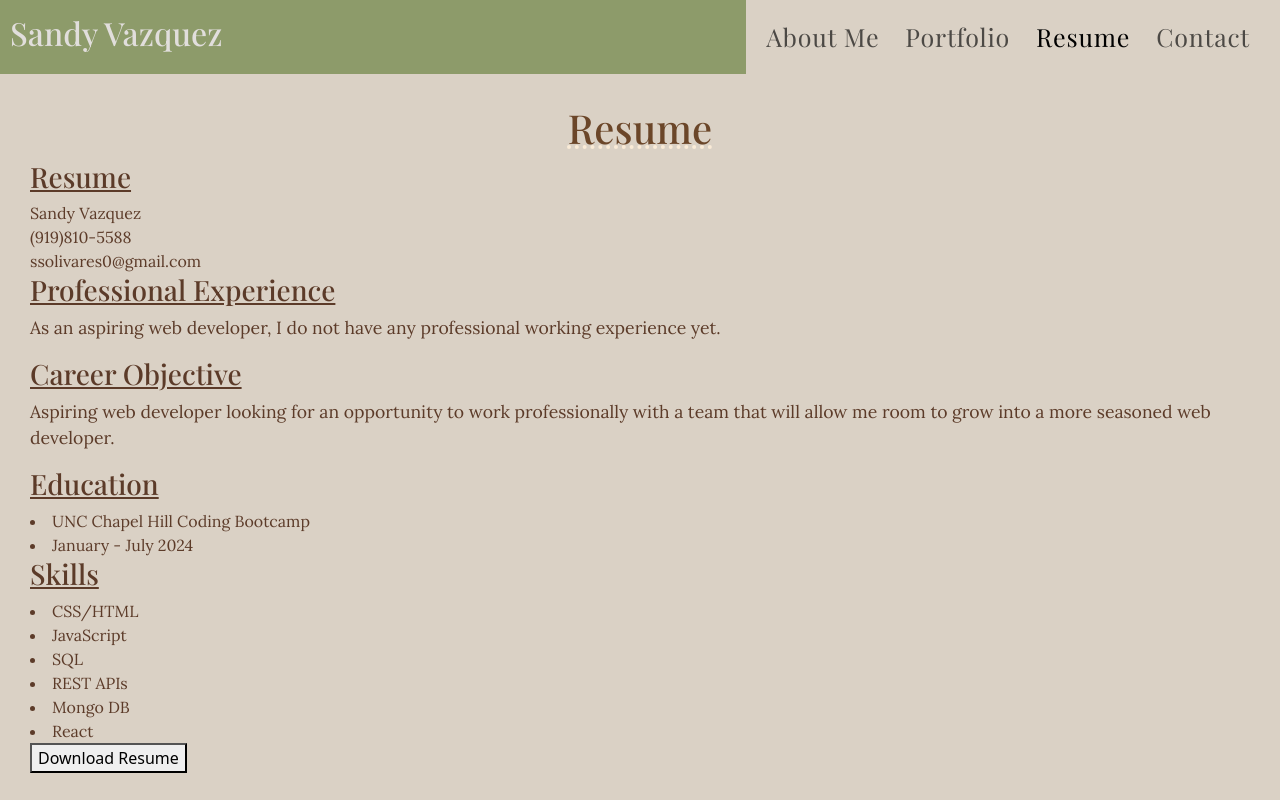
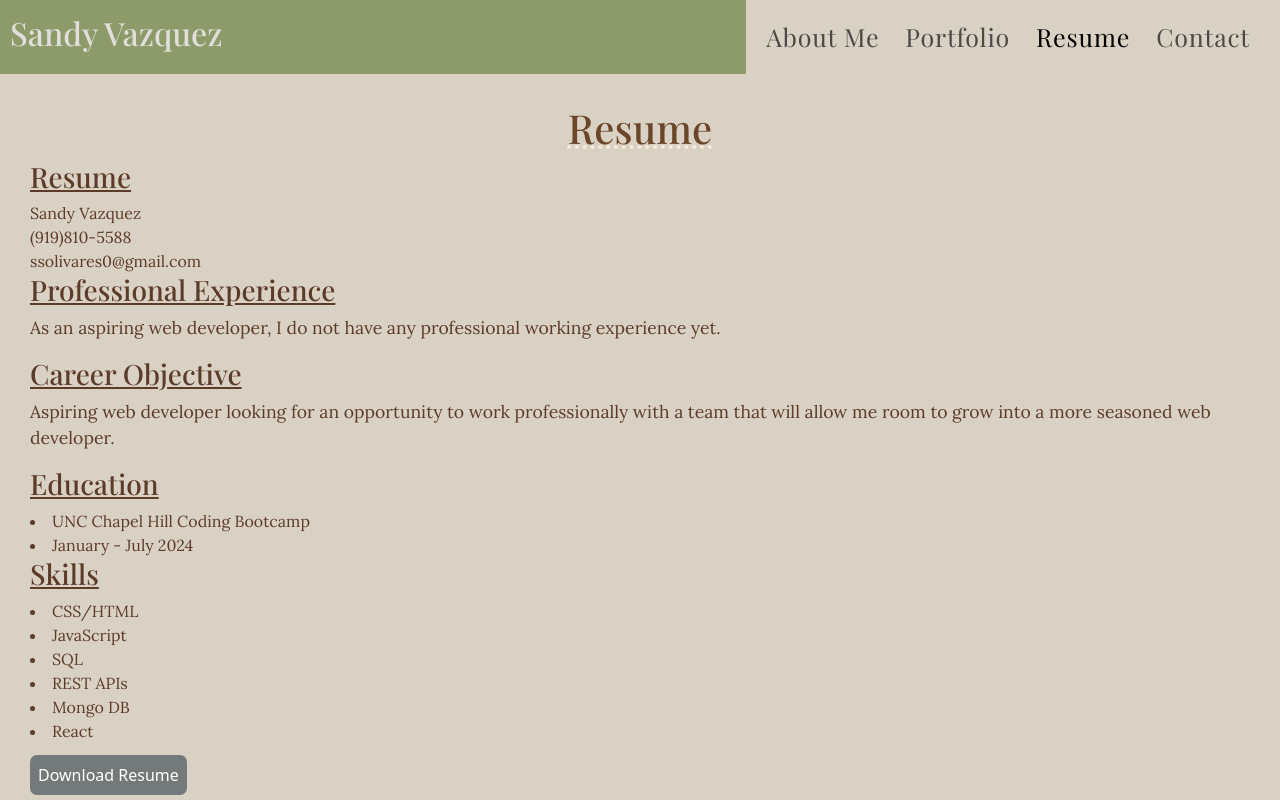
Before and after one commit to sandyvzqz/sandyvPortfolio, a React (Vite) app: page /resume in a window 1280 px wide. Built offline with nearby package versions, Linux system fonts and the light colour scheme; a web font is replaced by a local one.

Commit message:
Added resume button styling.

```diff
--- a/src/App.css
+++ b/src/App.css
@@ -177,6 +177,19 @@ p, #resumeContent{
   list-style-type: none;
 }
 
+#resumeBtn{
+  border-radius: 7px;
+  margin-top: 12px;
+  color: white;
+  background-color: rgb(116, 122, 122);
+  border: 1px black;
+  padding: 8px;
+}
+
+#resumeBtn:hover{
+  background-color: rgb(96, 102, 103);
+}
+
 /* Footer */
 footer{
   height: 10vh;
--- a/src/pages/Resume.jsx
+++ b/src/pages/Resume.jsx
@@ -52,7 +52,7 @@ const Resume = () => {
                     <li>React </li>
                 </div>
             </div>
-            <button onClick={ downloadPDF}>Download Resume</button>
+            <button id="resumeBtn" onClick={ downloadPDF}>Download Resume</button>
         </section>
     )
 }
```
